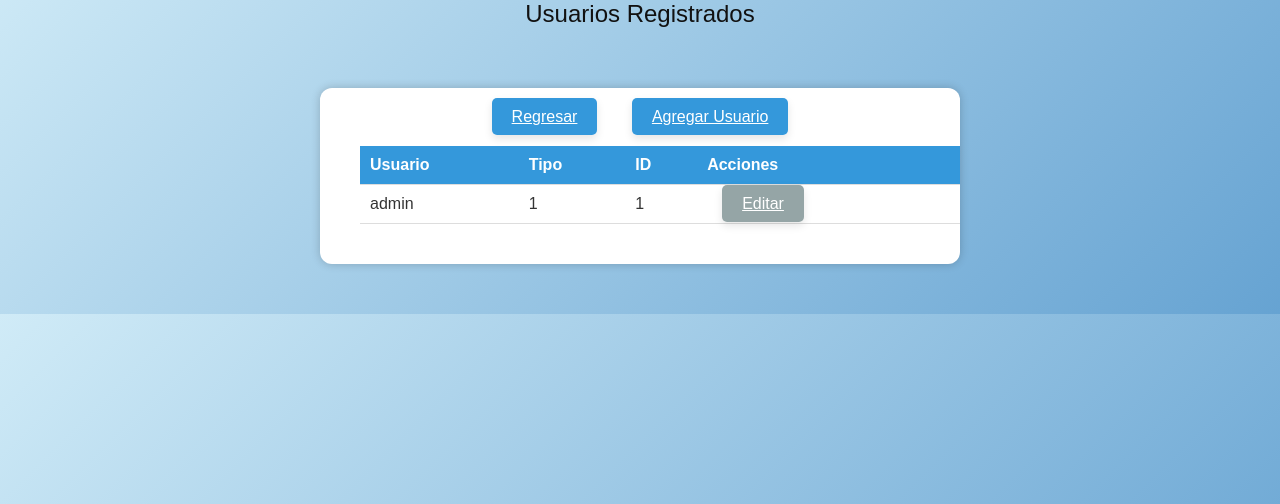
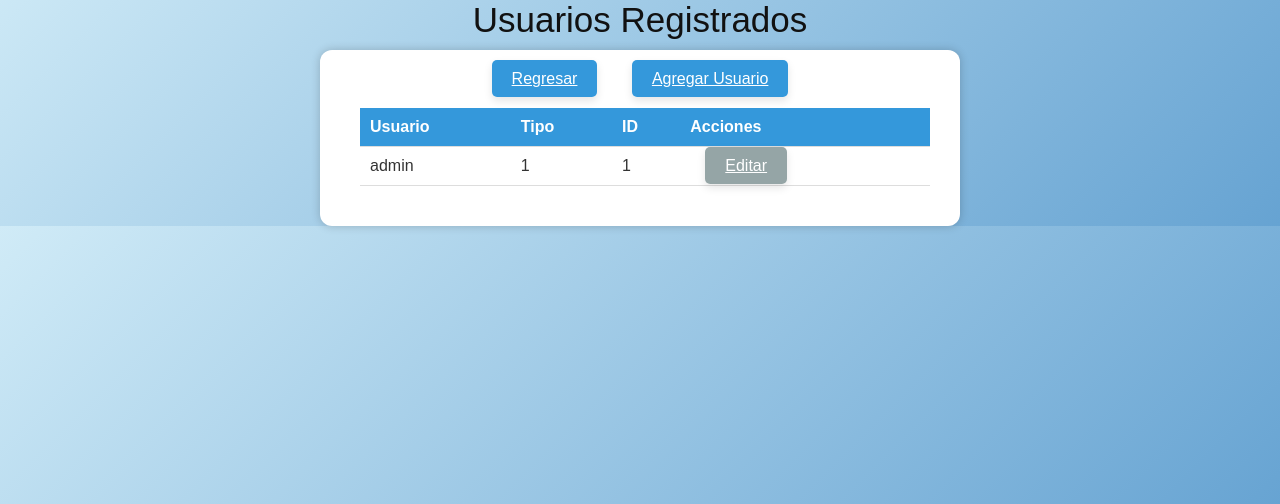
Before and after one commit to LuisPHernandez/ProyectoPOO2024, a Flask app: page /admin/list in a window 1280 px wide. Shown: the part 65-569 px from the top of the page. Run offline with Flask 3, Linux system fonts and the light colour scheme; data comes from the database, SQL or seed files in the repository.

Commit message:
Cambios visuales

```diff
--- a/src/static/css/base.css
+++ b/src/static/css/base.css
@@ -27,13 +27,27 @@ h2 {
 }
 
 .home-contenedor,
-.login-contenedor,
 .user-edit-contenedor,
 .lista-user-contenedor,
 .admin-contenedor,
 .materia-edit-contenedor,
-.lista-materia-contenedor .lista-alumnos-contenedor {
-    margin: 50px auto;
+.lista-materia-contenedor,
+.lista-alumnos-contenedor,
+.lista-padres-contenedor,
+.asignar-alumno-contenedor,
+.lista-notas-y-alumnos-contenedor,
+.lista-notas-contenedor {
+    margin: 0px auto;
+    max-width: 600px;
+    padding: 20px;
+    background-color: #ffffff;
+    box-shadow: 0px 0px 10px rgba(0, 0, 0, 0.2);
+    border-radius: 12px;
+    text-align: center;
+}
+
+.login-contenedor {
+    margin: 60px auto;
     max-width: 600px;
     padding: 20px;
     background-color: #ffffff;
@@ -121,9 +135,16 @@ h2 {
 /* Tablas */
 .tabla-users,
 .tabla-materias,
-.tabla-alumnos,
-.tabla-notas_y_alumnos {
-    width: 100%;
+.tabla-alumnos {
+    width: 95%;
+    border-collapse: collapse;
+    margin: 20px 20px;
+    background-color: #ffffff;
+    border-radius: 8px;
+}
+
+.tabla-notas-y-alumnos {
+    width: 94%;
     border-collapse: collapse;
     margin: 20px 20px;
     background-color: #ffffff;
@@ -134,8 +155,8 @@ h2 {
 .tabla-users td,
 .tabla-materias th,
 .tabla-materias td,
-.tabla-notas_y_alumnos th,
-.tabla-notas_y_alumnos td {
+.tabla-notas-y-alumnos th,
+.tabla-notas-y-alumnos td {
     padding: 10px;
     border-bottom: 1px solid #ddd;
     text-align: left;
@@ -143,7 +164,7 @@ h2 {
 
 .tabla-users th,
 .tabla-materias th,
-.tabla-notas_y_alumnos th {
+.tabla-notas-y-alumnos th {
     background-color: #3498db;
     color: white;
 }
--- a/src/templates/agregar_alumno.html
+++ b/src/templates/agregar_alumno.html
@@ -6,8 +6,8 @@
 {% endblock %}
 
 {% block body %}
+<h1>Agregar Alumno</h1>
 <div class="lista-user-contenedor">
-    <h1>Agregar Alumno</h1>
     <form action="{{ url_for('agregar_alumno') }}" method="POST" class="tabla-form">
         <table>
             <tr>
--- a/src/templates/asignar_alumno_padre.html
+++ b/src/templates/asignar_alumno_padre.html
@@ -5,8 +5,8 @@
 {% endblock %}
 
 {% block body %}
+<h1>Asignar Alumno a {{ padre.username }}</h1>
 <div class="asignar-alumno-contenedor">
-    <h2>Asignar Alumno a {{ padre.username }}</h2>
     <a href="{{ url_for('ver_padres') }}" class="btn-primario">Regresar</a>
     <table class="tabla-users">
         <thead>
--- a/src/templates/lista_alumnos.html
+++ b/src/templates/lista_alumnos.html
@@ -5,8 +5,8 @@
 {% endblock %}
 
 {% block body %}
+<h1>Lista de Alumnos</h1>
 <div class="lista-alumnos-contenedor">
-    <h2>Lista de Alumnos</h1>
     <a href="{{ url_for('admin')}}" class="btn-primario">Regresar</a>
     <table class="tabla-users">
         <thead>
--- a/src/templates/lista_materia.html
+++ b/src/templates/lista_materia.html
@@ -5,7 +5,7 @@
 {% endblock %}
 
 {% block body %}
-<h2>Lista de Materias</h2>
+<h1>Lista de Materias</h1>
 <div class="lista-materia-contenedor">
     <a href="{{ url_for('admin')}}" class="btn-primario">Regresar</a>
     <a href="{{ url_for('editar_materia', materiaid = 0)}}" class="btn-primario">Agregar Materia</a>
--- a/src/templates/listar_materias.html
+++ b/src/templates/listar_materias.html
@@ -5,9 +5,9 @@
 {% endblock %}
 
 {% block body %}
+<h1>Lista de Materias</h1>
 <div class="lista-materia-contenedor">
     <a href="{{ url_for('admin')}}" class="btn-primario">Regresar</a>
-    <h2>Lista de Materias</h2>
     <a href="{{ url_for('editar_materia', materiaid=0) }}" class="btn-primario">Agregar Materia</a>
     <ul class="lista-materias">
         {% for materia in materias %}
--- a/src/templates/notas_y_alumnos.html
+++ b/src/templates/notas_y_alumnos.html
@@ -5,9 +5,9 @@
 {% endblock %}
 
 {% block body %}
-<div class="lista-notas_y_alumnos">
-    <h2>Lista de Alumnos y Notas</h2>
-    <table class="tabla-notas_y_alumnos">
+<h1>Lista de Alumnos y Notas</h1>
+<div class="lista-notas-y-alumnos-contenedor">
+    <table class="tabla-notas-y-alumnos">
         <tr>
             <th>Materia</th>
             <th>Alumno</th>
--- a/src/templates/user_list.html
+++ b/src/templates/user_list.html
@@ -5,7 +5,7 @@
 {% endblock %}
 
 {% block body %}
-<h2>Usuarios Registrados</h2>
+<h1>Usuarios Registrados</h1>
 <div class="lista-user-contenedor">
     <a href="{{ url_for('admin')}}" class="btn-primario">Regresar</a>
     <a href="{{ url_for('user_edit', userid=0) }}" class="btn-primario">Agregar Usuario</a>
--- a/src/templates/ver_padres.html
+++ b/src/templates/ver_padres.html
@@ -5,8 +5,8 @@
 {% endblock %}
 
 {% block body %}
+<h1>Lista de Padres (Seleccione uno para asignar hijos)</h1>
 <div class="lista-padres-contenedor">
-    <h2>Lista de Padres (Seleccione uno para asignar hijos)</h2>
     <a href="{{ url_for('admin') }}" class="btn-primario">Regresar</a>
     <table class="tabla-users">
         <thead>
```
Also changed, not shown: src/templates/notas_hijo.html (+1 -10 lines).
